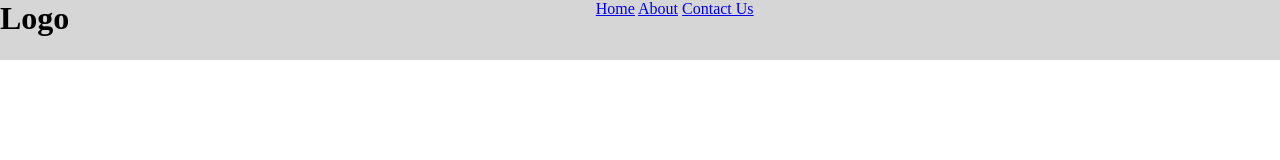
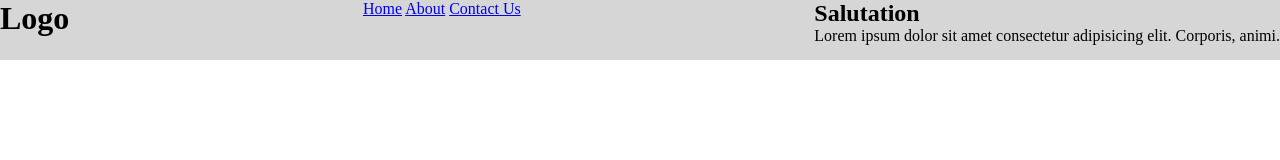
Before and after one commit to jiresnodem/familov, a plain HTML site: page index.html in a window 1280 px wide. Drawn offline with Linux system fonts and the light colour scheme.

Commit message:
msg salutation

```diff
--- a/index.html
+++ b/index.html
@@ -18,7 +18,13 @@
 				<a href="#">Contact Us</a>
 			</nav>
 			<main>
-				<section></section>
+				<section>
+					<h1>Salutation</h1>
+					<p>
+						Lorem ipsum dolor sit amet consectetur adipisicing elit. Corporis,
+						animi.
+					</p>
+				</section>
 			</main>
 		</header>
 	</body>
```
